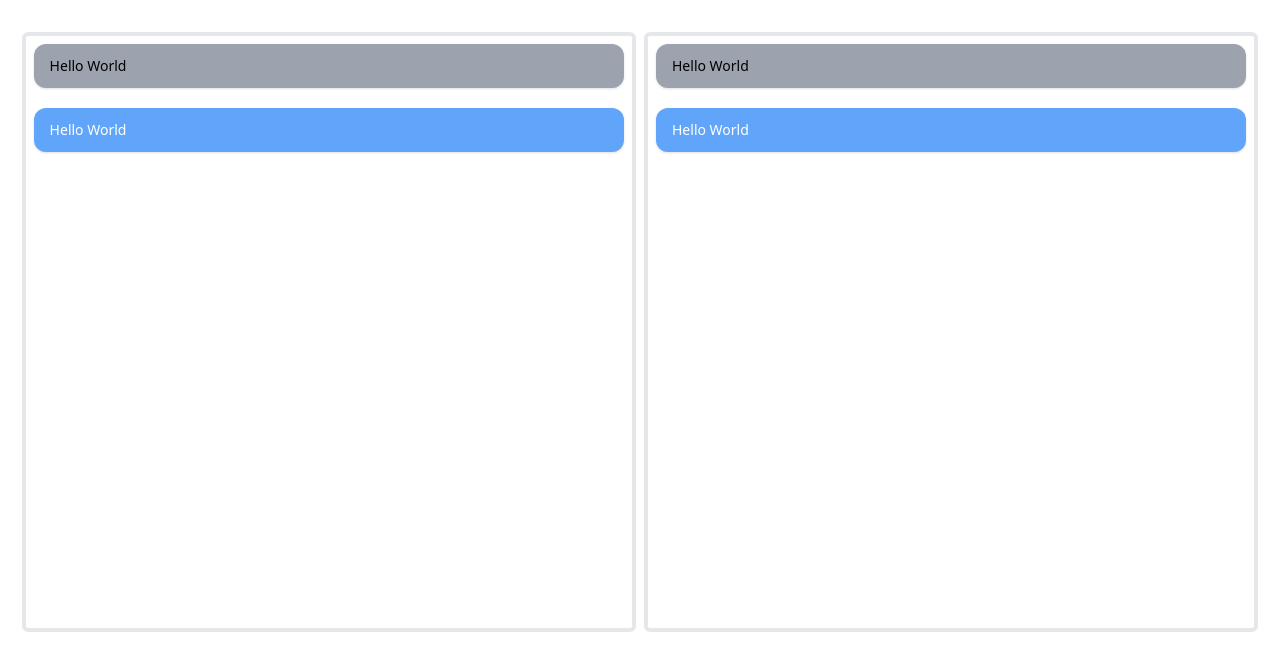
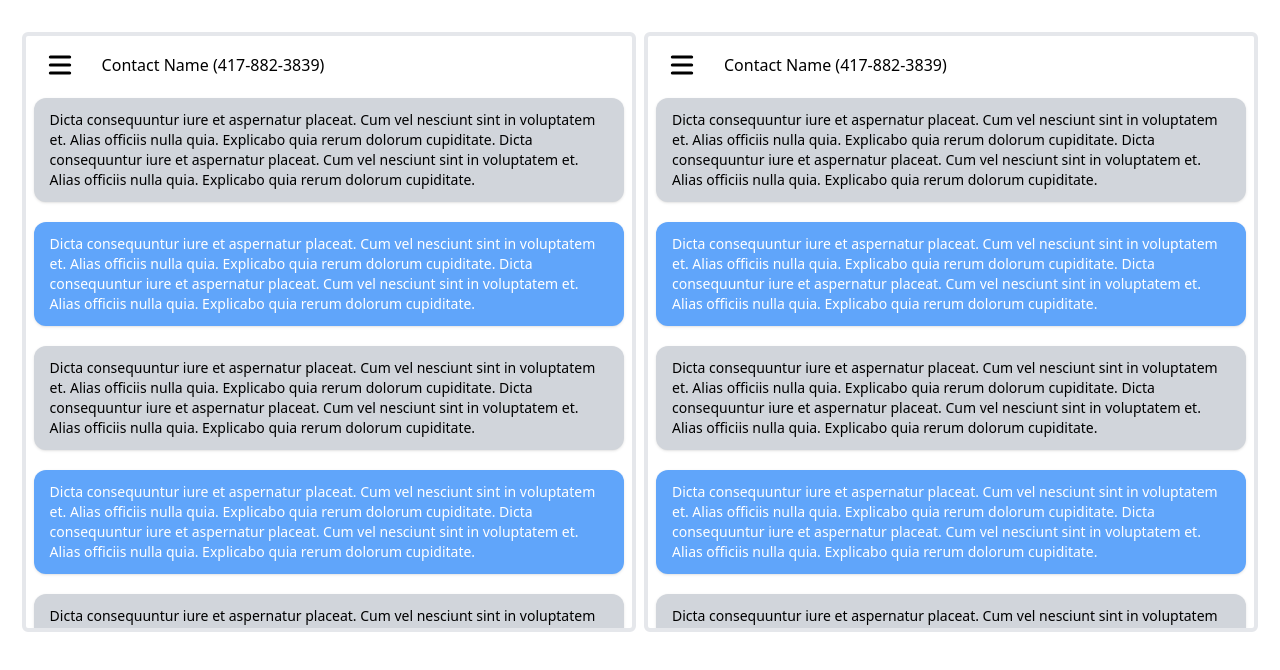
Before and after one commit to TNortnern/journeyage-test, a Vue app: page / in a window 1280 px wide. Shown: the top 670 px of the page. Built offline with nearby package versions, Linux system fonts and the light colour scheme.

Commit message:
Add eslint, scrollable messages

```diff
--- a/package.json
+++ b/package.json
@@ -14,7 +14,12 @@
     "@vitejs/plugin-vue": "^1.6.0",
     "@vue/compiler-sfc": "^3.2.6",
     "autoprefixer": "^10.3.3",
+    "eslint": "^7.32.0",
+    "eslint-config-prettier": "^8.3.0",
+    "eslint-plugin-vue": "^7.17.0",
+    "prettier": "^2.3.2",
     "vite": "^2.5.2",
+    "vite-plugin-eslint": "^1.3.0",
     "vite-plugin-windicss": "^1.3.0",
     "windicss": "^3.1.7"
   }
--- a/src/App.vue
+++ b/src/App.vue
@@ -1,8 +1,8 @@
 <template>
   <div class="max-w-7xl mx-auto pt-8 min-h-screen">
     <div class="flex justify-center space-x-2">
-     <message-box />
-     <message-box />
+      <message-box />
+      <message-box />
     </div>
   </div>
 </template>
--- a/src/components/Message.vue
+++ b/src/components/Message.vue
@@ -1,6 +1,8 @@
 <template>
   <button class="relative text-sm py-3 px-4 shadow rounded-xl mb-5 block w-full text-left hover:bg-opacity-70 duration-150">
-    <slot :text="text">{{ text }}</slot>
+    <slot :text="text">
+      {{ text }}
+    </slot>
   </button>
 </template>
 
--- a/src/components/MessageBox.vue
+++ b/src/components/MessageBox.vue
@@ -1,19 +1,26 @@
 <template>
-  <div class="border border-4 rounded-md p-2 h-150 md:(w-[48%])">
+  <div class="border border-4 rounded-md p-2 h-150 md:(w-[48%]) overflow-y-auto">
+    <div class="flex mb-3 items-center">
+      <button class="flex items-center rounded-full focus:(outline-none rounded-full ring ring-gray-200) hover:bg-gray-200 px-2.5 py-1.25 duration-150 mr-4">
+        <menu-icon class="w-8 h-8" />
+      </button>
+      <p>
+        Contact Name (417-882-3839)
+      </p>
+    </div>
     <message
-      class="bg-gray-400"
-      text="Hello World"
-    />
-    <message
-      class="bg-blue-400 text-white"
-      text="Hello World"
+      v-for="i in 20"
+      :key="i"
+      :class="i % 2 === 0 ? 'bg-blue-400 text-white' : 'bg-gray-300'"
+      text="Dicta consequuntur iure et aspernatur placeat. Cum vel nesciunt sint in voluptatem et. Alias officiis nulla quia. Explicabo quia rerum dolorum cupiditate. Dicta consequuntur iure et aspernatur placeat. Cum vel nesciunt sint in voluptatem et. Alias officiis nulla quia. Explicabo quia rerum dolorum cupiditate."
     />
   </div>
 </template>
 
 <script>
 import Message from './Message.vue'
+import { MenuIcon } from '@heroicons/vue/solid'
 export default {
-  components: { Message },
+  components: { Message, MenuIcon },
 }
 </script>
--- a/vite.config.js
+++ b/vite.config.js
@@ -2,9 +2,10 @@ import { defineConfig } from 'vite'
 import vue from '@vitejs/plugin-vue'
 import { resolve } from 'path'
 import WindiCSS from "vite-plugin-windicss";
+import eslintPlugin from 'vite-plugin-eslint';
 
 export default defineConfig({
-  plugins: [vue(), WindiCSS()],
+  plugins: [vue(), WindiCSS(), eslintPlugin()],
   resolve: {
     alias: {
       "@": resolve(__dirname, "src"),
```
Also changed, not shown: .eslintrc.js (added), .prettierrc.json (added), 1 other file (tests, documents, lock files or other folders).
